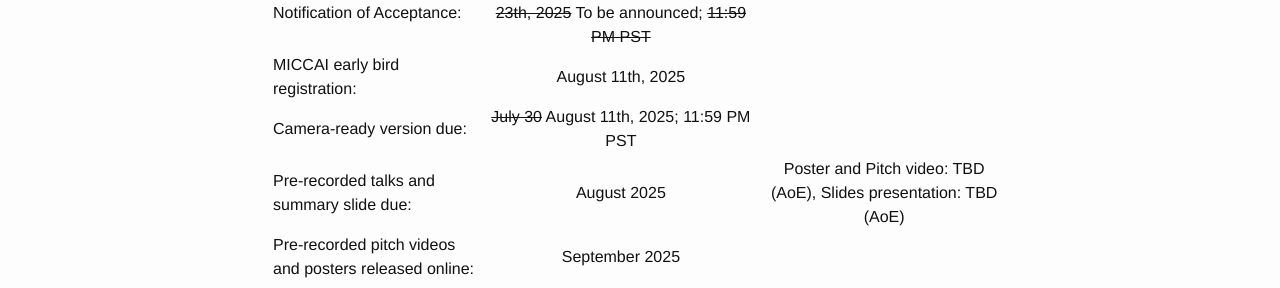
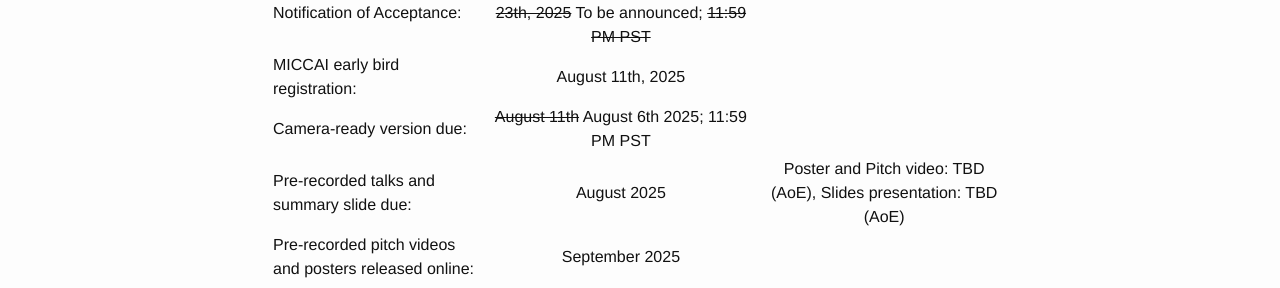
Before and after one commit to shapemi/shapemi.github.io, a Jekyll site: the page built from dates/index.md, in a window 1280 px wide. Shown: the part 388-676 px from the top of the page. Built offline with Jekyll 4.4.1, drawn with Linux system fonts in a browser that asks for light colours.

Commit message:
Update index.md

```diff
--- a/dates/index.md
+++ b/dates/index.md
@@ -16,7 +16,7 @@ The organizing committee is currently handling the reviews and will provide all
 | Full Paper Deadline: | ~~June 25, 2025; 11:59 PM PST~~ July 1st, 2025; 11:59 PM PST |  |
 | Notification of Acceptance: | ~~July 16, 2025; 11:59 PM PST~~ ~~July 23th, 2025~~ To be announced; ~~11:59 PM PST~~ |  |
 | MICCAI early bird registration: |  August 11th, 2025 | |
-| Camera-ready version due: | ~~July 30~~ August 11th, 2025; 11:59 PM PST | |
+| Camera-ready version due: | ~~August 11th~~ August 6th 2025; 11:59 PM PST | |
 | Pre-recorded talks and summary slide due: | August 2025 | Poster and Pitch video: TBD (AoE), Slides presentation: TBD (AoE) |
 | Pre-recorded pitch videos and posters released online: | September 2025 |  |
 | (Slides) talks released online: | September 2025 | at latest after the conference |
```
